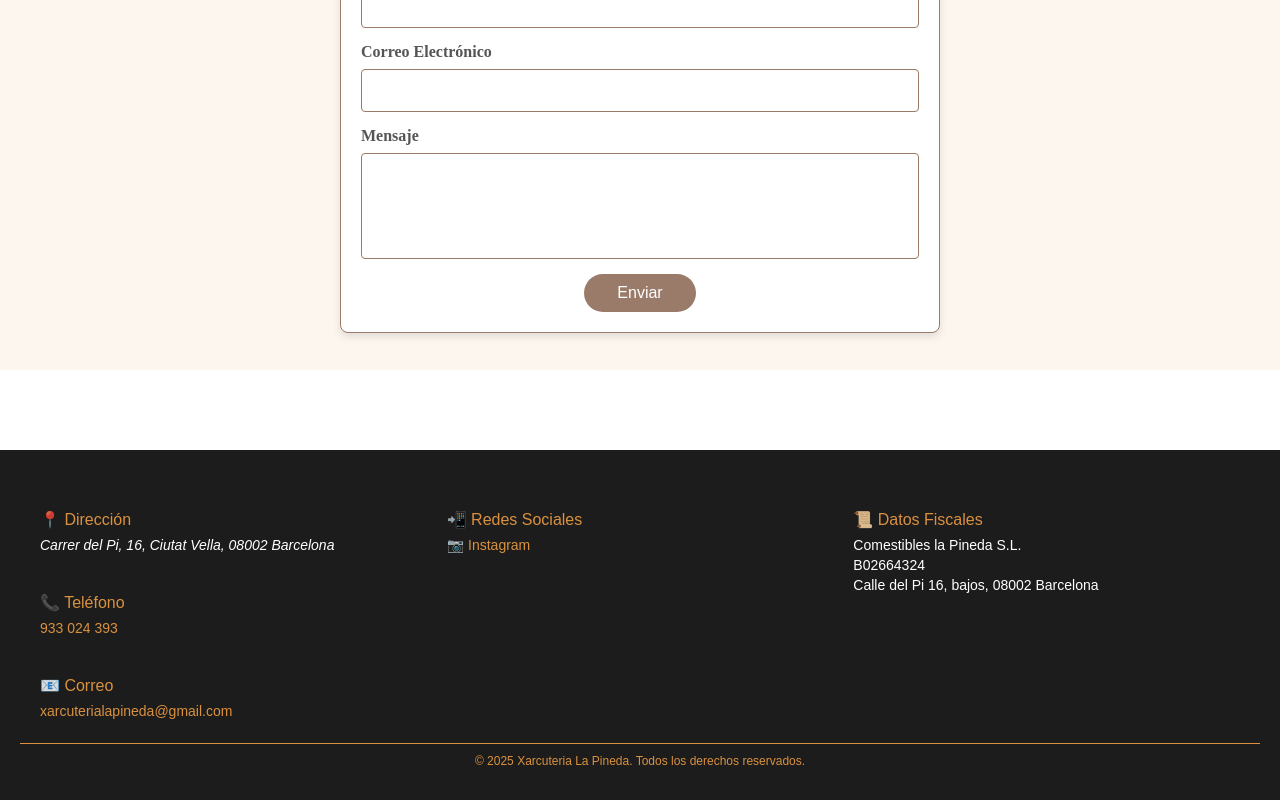
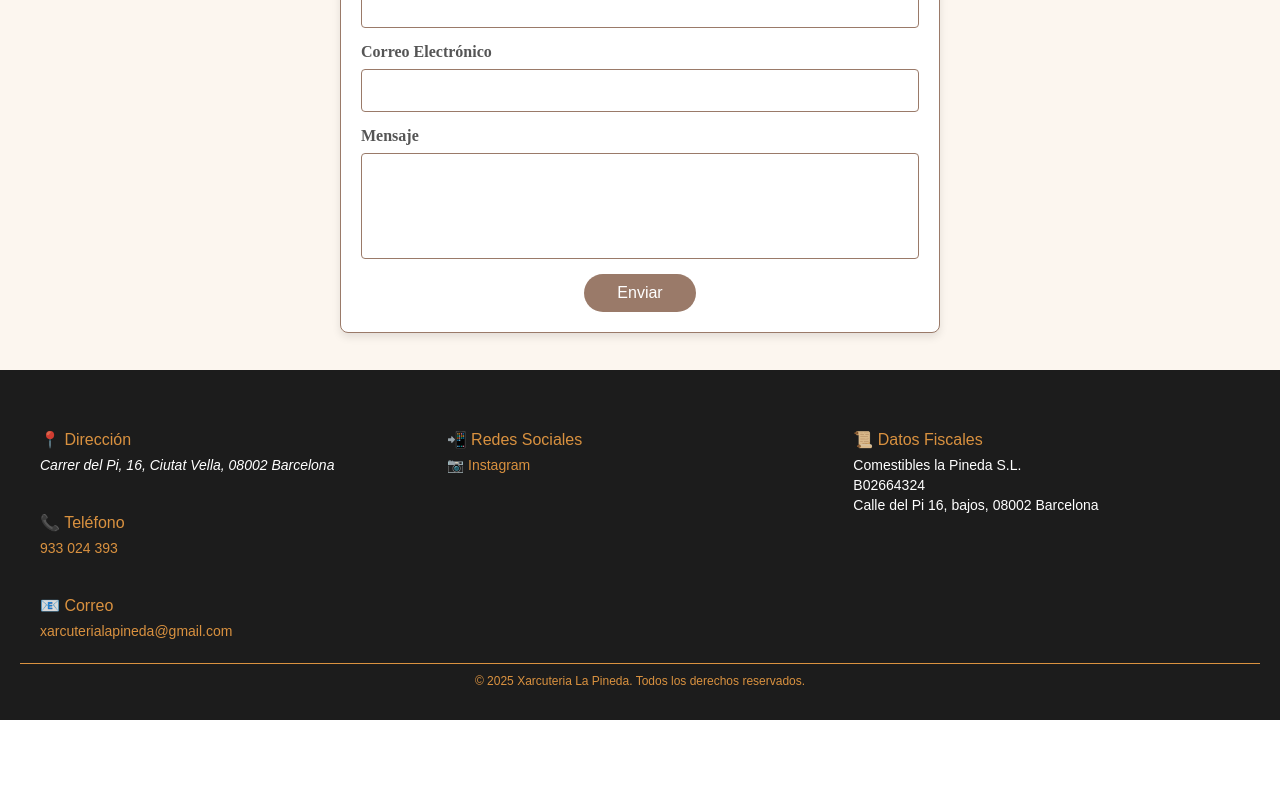
Before and after one commit to pauzuffinetti/pinxarcut, a React (Create React App) app: page / in a window 1280 px wide. Shown: the part 5230-6030 px from the top of the page. After the commit the page ends 5950 px from the top, so only its background shows below. Built offline with nearby package versions, Linux system fonts and the light colour scheme.

Commit message:
footer changes

```diff
--- a/src/components/Footer/Footer.css
+++ b/src/components/Footer/Footer.css
@@ -3,11 +3,9 @@
 color: white;
 padding: 20px;
 width: 100%;
-    margin-top: 80px;
 text-align: center;
 }
 
-/* Contenedor de columnas */
 .footer-container {
 display: flex;
 justify-content: space-between;
@@ -18,27 +16,23 @@
 gap: 20px;
 }
 
-/* Cada columna */
 .footer-column {
 flex: 1;
 min-width: 250px;
 }
 
-/* Títulos dentro del footer */
 .footer-column h3 {
 font-size: 16px;
 color: #ffa947d5;
 margin-bottom: 8px;
 }
 
-/* Textos dentro del footer */
 .footer-column p {
 font-size: 14px;
 color: white;
 margin: 4px 0;
 }
 
-/* Links */
 .footer-column a {
 color: #ffa947d5;
 text-decoration: none;
@@ -49,7 +43,6 @@
 color: white;
 }
 
-/* Redes Sociales */
 .social-links {
 list-style: none;
 padding: 0;
```
Lines whose indentation alone changed are shown as unchanged.
